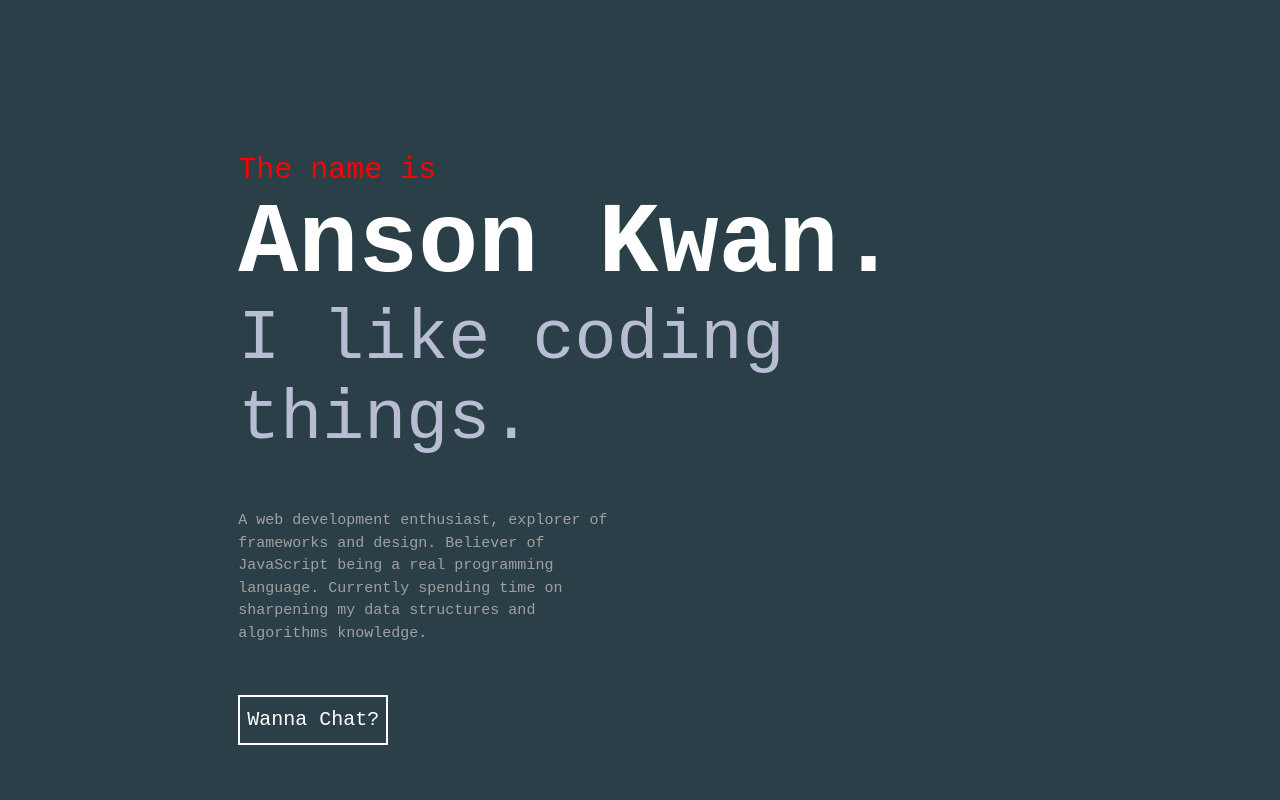
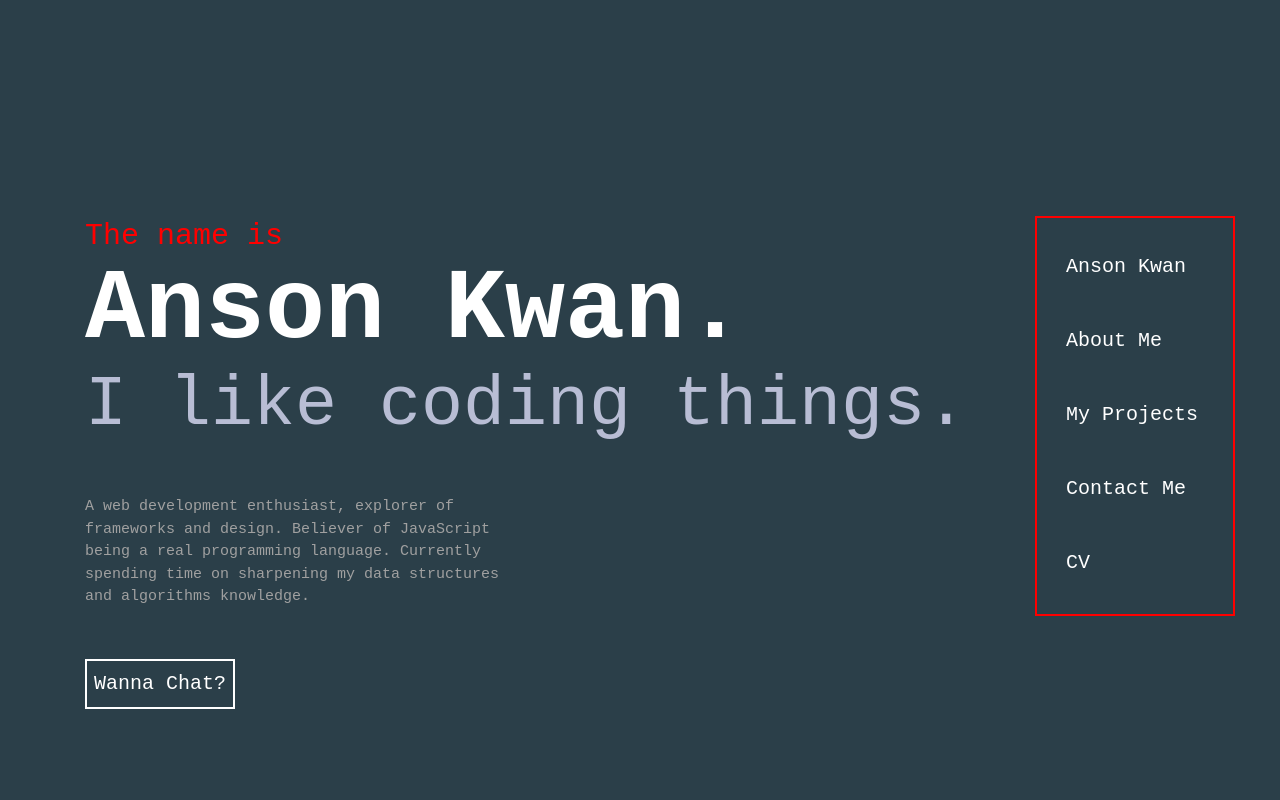
Before and after one commit to ansonkwan74/website, a React (Create React App) app: page / in a window 1280 px wide. Shown: the top 800 px of the page. Built offline with nearby package versions, Linux system fonts and the light colour scheme.

Commit message:
Revert "various"
This reverts commit 71e5fe3cce125eec3943fe45e33e3f64c6f5cd94.

```diff
--- a/src/App.js
+++ b/src/App.js
@@ -2,7 +2,6 @@
 import "./App.css";
 import Hero from "./components/hero";
 import "bootstrap/dist/css/bootstrap.min.css";
-import "./styles/stylesheet.css";
 
 function App() {
   return (
--- a/src/components/about.js
+++ b/src/components/about.js
@@ -22,7 +22,8 @@
               <br></br>
               <br></br>I am constantly in search of a meaningful avenue to
               express my skills.
-              <br></br>
+            </Row>
+            <Row className="aboutText">
               <br></br>> JavaScript
               <br></br>> HTML & CSS
               <br></br>> React
@@ -31,7 +32,7 @@
               <br></br>> C
             </Row>
           </Col>
-          <Col md={5}>
+          <Col md={5} md={5}>
             <button></button>
           </Col>
         </Row>
--- a/src/components/hero.js
+++ b/src/components/hero.js
@@ -3,12 +3,14 @@
 import About from "./about";
 import Projects from "./projects";
 import Contact from "./contact";
+import Nav from "./nav";
 import { Container, Row, Col } from "react-bootstrap";
 
 const Hero = () => {
   return (
-    <Container fluid>
-      <Col lg={{ span: 8, offset: 2 }}>
+    <Container>
+      <Row>
+        <Col lg={10}>
           <Row>
             <Introduction />
           </Row>
@@ -22,6 +24,10 @@
             <Contact />
           </Row>
         </Col>
+        <Col lg={2}>
+          <Nav />
+        </Col>
+      </Row>
     </Container>
   );
 };
--- a/src/components/introduction.js
+++ b/src/components/introduction.js
@@ -3,7 +3,7 @@
 
 const introduction = () => {
   return (
-    <Container className="padding-top-150">
+    <Container className="margin-top-27vh">
       <Row>
         <Col className="margin-left-15">
           <Row className="introTitle">The name is</Row>
--- a/src/styles/stylesheet.css
+++ b/src/styles/stylesheet.css
@@ -2,10 +2,6 @@
 
 .margin-top-27vh {
   margin-top: 27vh;
-}
-
-.padding-top-150 {
-  padding-top: 150px;
 }
 
 .red {
```
Also changed, not shown: src/components/navBar.js (added, +36 -0 lines). Lines whose indentation alone changed are shown as unchanged.
